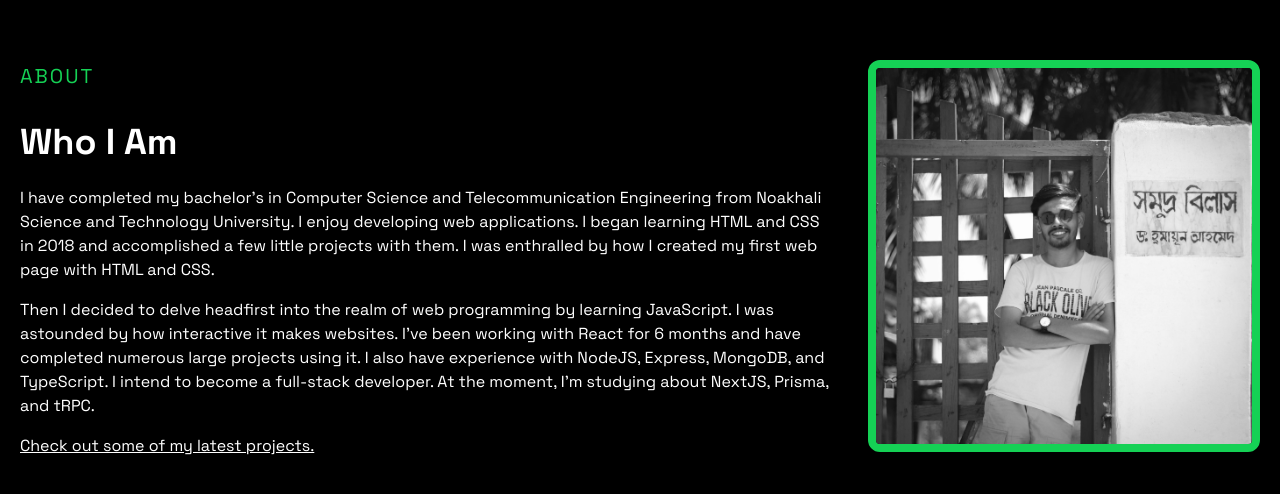
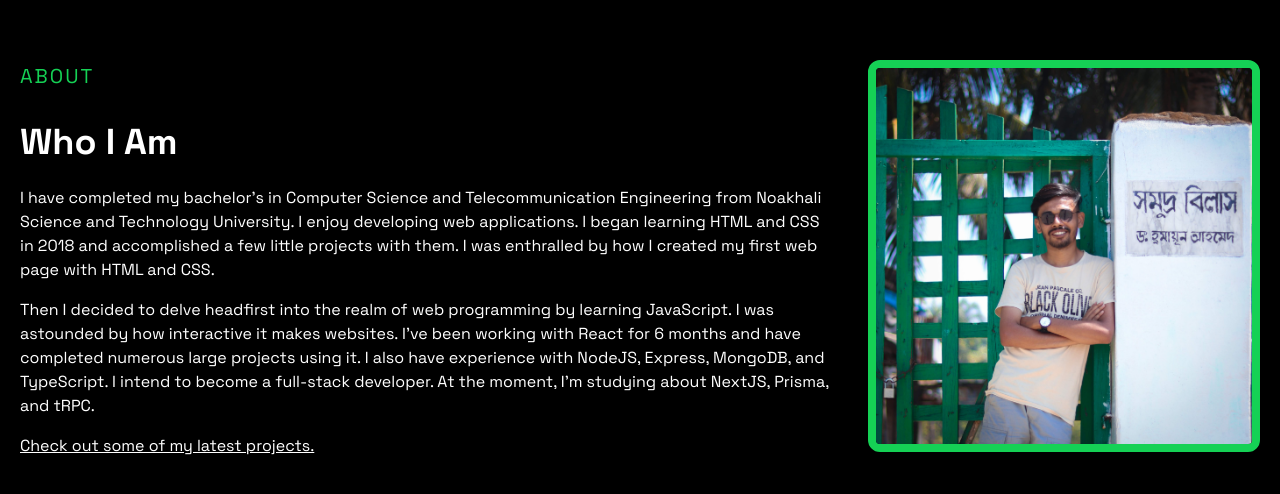
Before and after one commit to 10Sadique/portfoli-frontend, a Next.js app: page / in a window 1280 px wide. Shown: the part 944-1438 px from the top of the page. Built offline with nearby package versions, Linux system fonts and the light colour scheme.

Commit message:
style fix

```diff
--- a/components/About.jsx
+++ b/components/About.jsx
@@ -22,7 +22,7 @@ const About = () => {
                 </div>
                 <div className="w-full h-auto m-auto overflow-hidden duration-300 border-8 shadow-md rounded-xl shadow-green-bright/0 hover:shadow-lg hover:shadow-green-bright/20 ease hover:scale-110 border-green-bright">
                     <Image
-                        className="w-full grayscale"
+                        className="w-full"
                         src={jahan}
                         alt=""
                         width={500}
```
